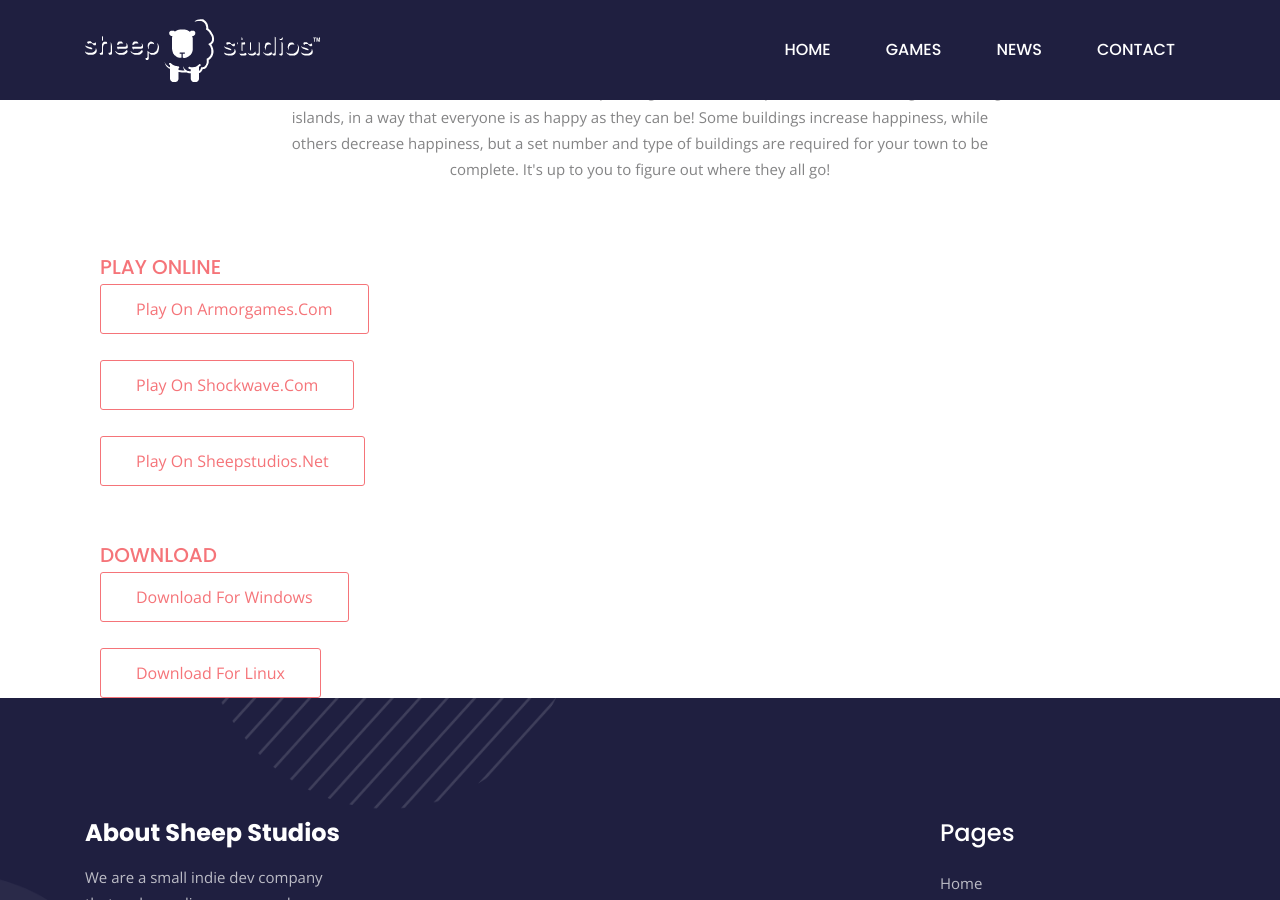
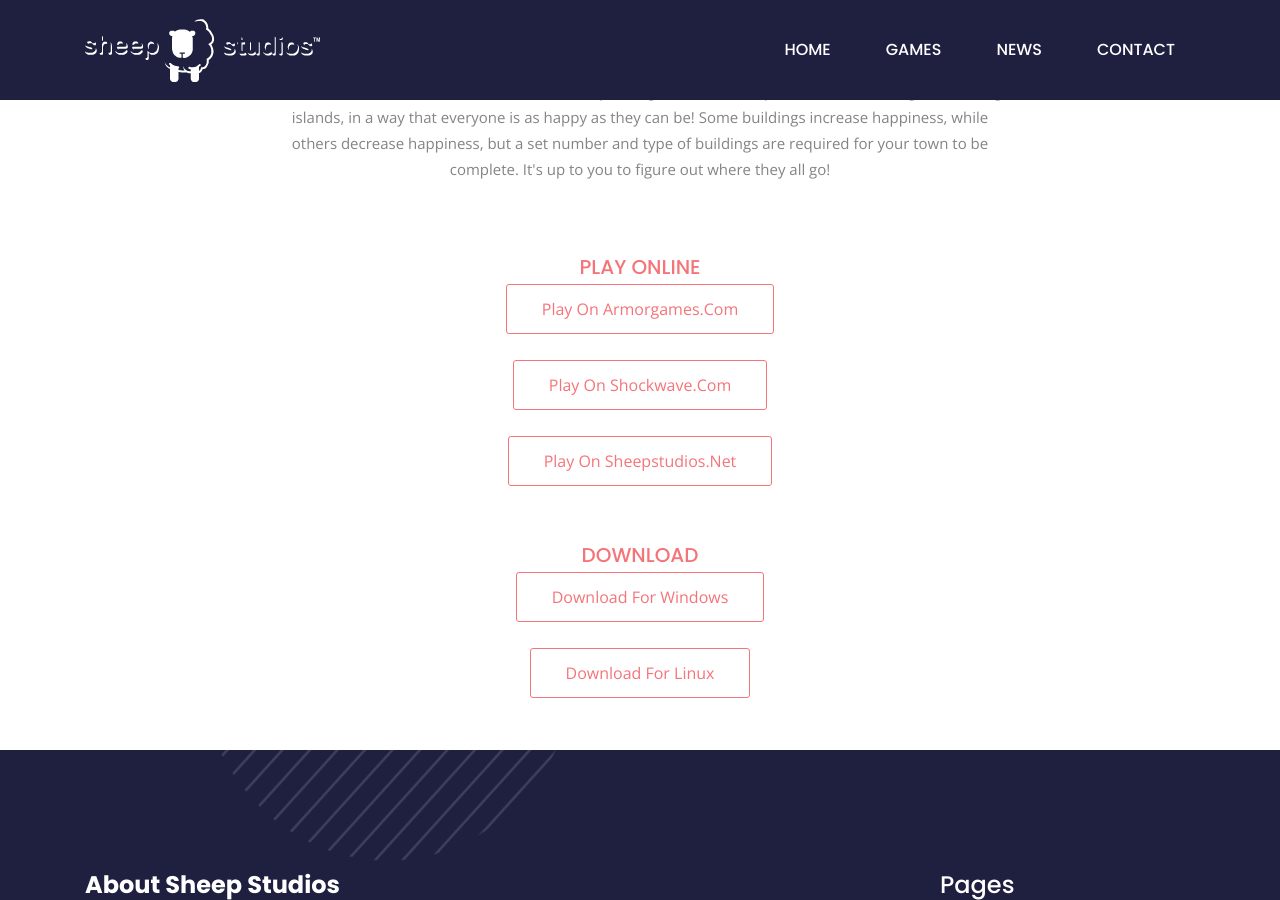
Before and after one commit to Sheep-Studios/sheepstudios-site, a Jekyll site: the page built from _posts/games/2019-4-11-Happy-Town.md, in a window 1280 px wide and 900 px high, scrolled down 1184 px. Built offline with Jekyll 4.4.1, drawn with Linux system fonts in a browser that asks for light colours.

Commit message:
Update 2019-4-11-Happy-Town.md

```diff
--- a/_posts/games/2019-4-11-Happy-Town.md
+++ b/_posts/games/2019-4-11-Happy-Town.md
@@ -58,12 +58,12 @@ thumbnail: /assets/pages/game-pages/Happy-Town/thumbnail.png
 			</div>
 		</div>
 
-	<br><br><div class="col-lg-8">
+	<br><br><center><div class="row justify-content-center"><div class="col-lg-8">
             <span class="h5 text-color text-uppercase">Play online</span>
 
-          <br><a class="btn btn-outline-primary" href="https://armorgames.com/play/18631/happy-town" target="_blank">Play on Armorgames.com</a><br><br><a class="btn btn-outline-primary" href="http://www.shockwave.com/gamelanding/happy-town.jsp" target="_blank">Play on Shockwave.com</a><br><br><a href="#" class="btn btn-outline-primary">Play on sheepstudios.net</a></div><br><br><div class="col-lg-8">
+          <br><a class="btn btn-outline-primary" href="https://armorgames.com/play/18631/happy-town" target="_blank">Play on Armorgames.com</a><br><br><a class="btn btn-outline-primary" href="http://www.shockwave.com/gamelanding/happy-town.jsp" target="_blank">Play on Shockwave.com</a><br><br><a href="#" class="btn btn-outline-primary">Play on sheepstudios.net</a><br><br><br></div><div class="col-lg-8">
             <span class="h5 text-color text-uppercase">Download</span>
 
-          <br><a class="btn btn-outline-primary" href="https://github.com/Sheep-Studios/sheepstudios-site/releases/download/1.0.0/Happy-Town-Installer.exe">Download for Windows</a><br><br><a class="btn btn-outline-primary" href="https://github.com/Sheep-Studios/sheepstudios-site/releases/download/1.0.0/Happy-Town-Linux.zip">Download for Linux</a></div></div>
+          <br><a class="btn btn-outline-primary" href="https://github.com/Sheep-Studios/sheepstudios-site/releases/download/1.0.0/Happy-Town-Installer.exe">Download for Windows</a><br><br><a class="btn btn-outline-primary" href="https://github.com/Sheep-Studios/sheepstudios-site/releases/download/1.0.0/Happy-Town-Linux.zip">Download for Linux</a></div></div></center><br><br></div>
 </section>
 <!-- Content end -->
```
